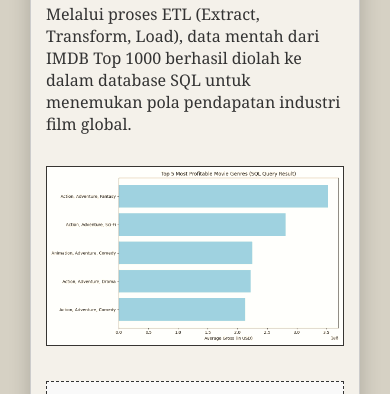
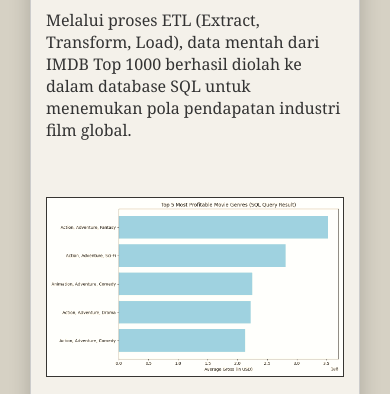
Before and after one commit to arjunsujarwo/arjun-portfolio, a plain HTML site: page index.html in a window 390 px wide. Shown: the part 2557-2951 px from the top of the page. Drawn offline with Linux system fonts and the light colour scheme; no server answers.

Commit message:
Update style.css

```diff
--- a/style.css
+++ b/style.css
@@ -400,3 +400,24 @@ html {
         padding-top: 20px;
     }
 }
+/* Pastikan semua gambar proyek konsisten ukurannya */
+.news-img, .image-container img {
+    width: 100% !important; /* Memaksa gambar selebar kontainer */
+    max-width: 100%;
+    height: auto;
+    border: 1px solid #333;
+    display: block;
+    margin: 10px auto;
+}
+@media (max-width: 768px) {
+    .main-content {
+        display: flex;
+        flex-direction: column; /* Kolom koran jadi satu kolom memanjang ke bawah */
+    }
+
+    .sidebar {
+        width: 100%;
+        border-left: none;
+        border-top: 1px solid #333;
+    }
+}
```
